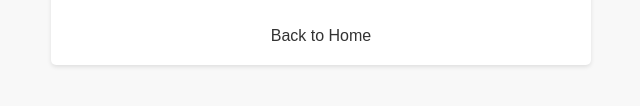
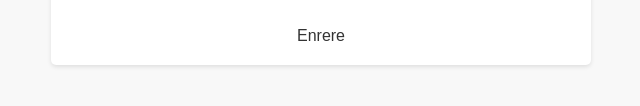
Before and after one commit to blascogarosm/blascogarosm.github.io, a plain HTML site: page ovens.html in a window 1280 px wide. Shown: the part 480-586 px from the top of the page, 319-959 px from the left. Drawn offline with Linux system fonts and the light colour scheme.

Commit message:
Update ovens.html

```diff
--- a/ovens.html
+++ b/ovens.html
@@ -1,7 +1,7 @@
 <!DOCTYPE html>
 <html>
 <head>
-    <title>Ovens - Home Renovation</title>
+    <title>Forns - Reforma</title>
     <style>
         body {
             font-family: 'Arial', sans-serif;
@@ -58,7 +58,7 @@
             <li><a href="https://www.bosch-home.es/catalogo-electrodomesticos/cocina/hornos/hornos/HBB536BS0?cid=LikeaBoschSep23_MDA_MDARange_MDARange_AlwaysOn_PmaxOffer%7Ecross%7E%7Ecpc%7Egoo%7EES_Bosch_MDA_Range_Shopping_Flight_BoschTechnologyDays_DentsuX%7E%7Epmax%7E%7EC-20579254002_P-_A-_bosch_B2C_es_ES_HBB536BS0&gad_source=1&gclid=CjwKCAiAp5qsBhAPEiwAP0qeJuQ2D30umbHFGUQpW3C0jOxQ8XyEENj0wo8YYC9uNjfh4c9GkFZNhBoCipgQAvD_BwE&gclsrc=aw.ds&contentType=products#/Tabs=section-technical-overview/Togglebox=accessories/Togglebox=manuals/Togglebox=accessoriesOthers/">Bosch Aquálisis</a></li>
             <li><a href="https://www.bosch-home.es/catalogo-electrodomesticos/cocina/hornos/hornos/HBB578BS6?contentType=products#/Tabs=section-technical-overview/Togglebox=accessories/Togglebox=manuals/Togglebox=accessoriesOthers/">Bosch Pirolítico</a></li>
         </ul>
-        <a class="back-link" href="index.html">Back to Home</a>
+        <a class="back-link" href="index.html">Enrere</a>
     </div>
 </body>
 </html>
```
